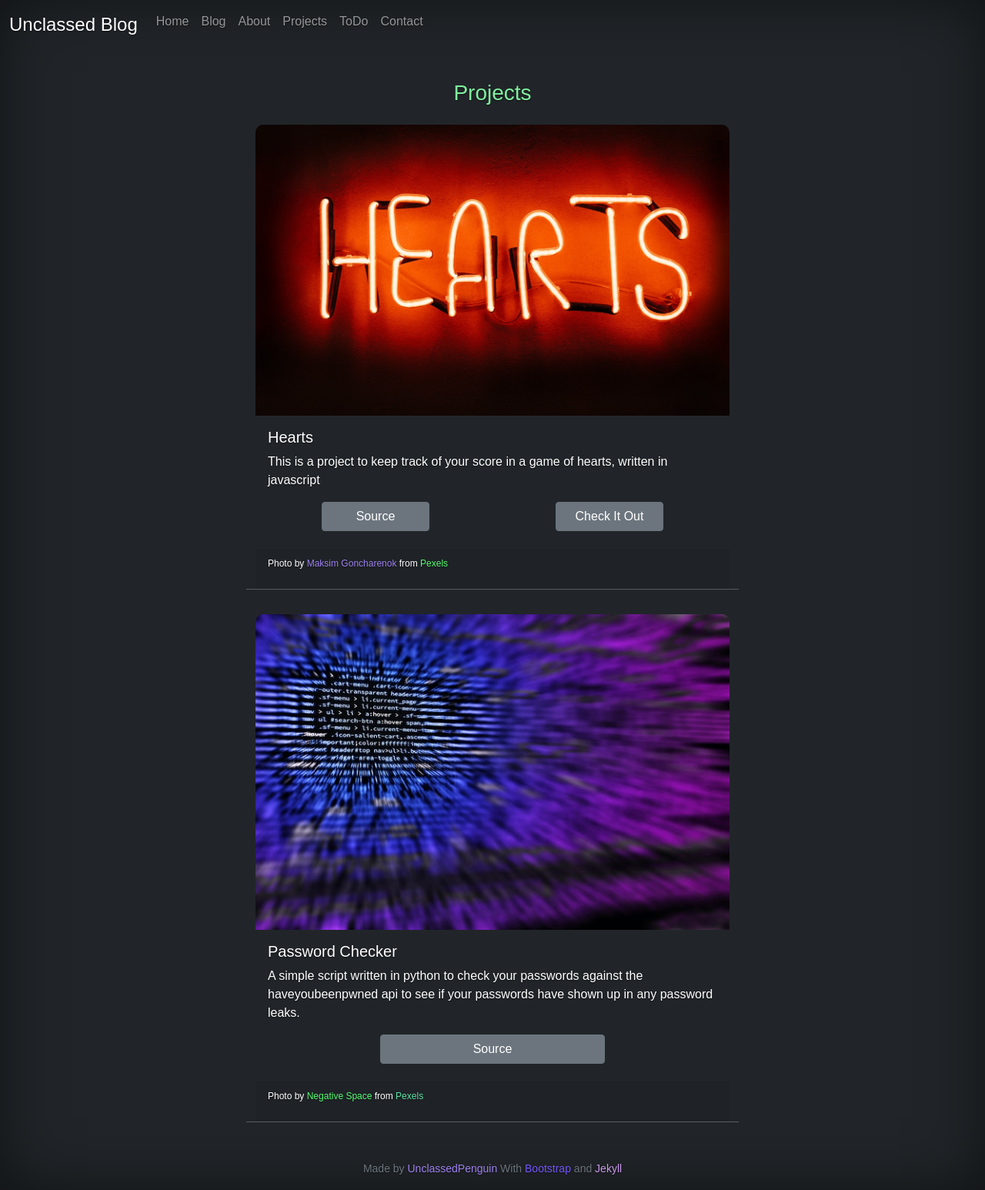
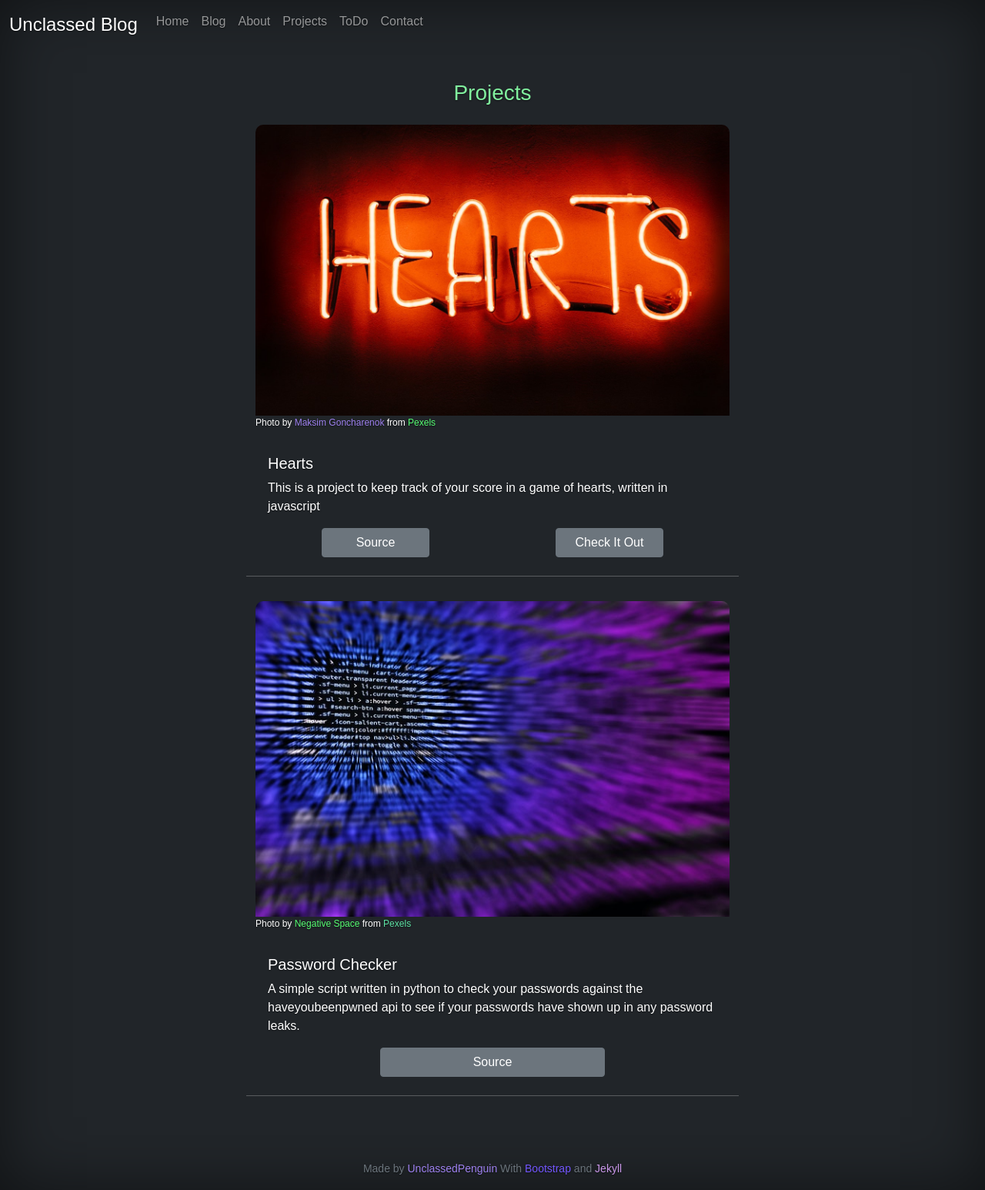
Before and after one commit to UnclassedPenguin/unclassedpenguin.github.io, a Jekyll site: the page built from projects.html, in a window 1280 px wide. Shown: the whole page at 77% size. Built offline with Jekyll 4.4.1, drawn with Linux system fonts in a browser that asks for light colours.

Commit message:
moved photo by link for projects

```diff
--- a/projects.html
+++ b/projects.html
@@ -9,9 +9,12 @@ permalink: /projects/
 {% for item in site.data.projects %}
 {% if item.projectName != nil and item.projectDescription != nil %}
 <div class="row pb-3">
-  <div class="card bg-dark border-0 ">
+  <div class="card bg-transparent border-0 ">
     {% if item.projectImage != nil %}
     <img src="{{ item.projectImage }} " class="card-img-top w-100" alt="{{ item.projectImageAlt }}">
+    {% if item.photoBy != nil %}
+    <p style="font-size:75%;">Photo by <a class="randomcolor" href="{{ item.photoByURL }}" target="_blank">{{item.photoBy}}</a> from <a class="randomcolor" href="{{ item.photoFromURL}}" target="_blank">{{item.photoFrom}}</a></p>
+    {% endif %}
     {% endif %}
     <div class="card-body">
       <h5 class="card-title"> {{ item.projectName }} </h5>
@@ -29,11 +32,6 @@ permalink: /projects/
         {% endif %}
       </div>
     </div>
-    {% if item.photoBy != nil %}
-    <div class="card-footer">
-      <p style="font-size:75%;">Photo by <a class="randomcolor" href="{{ item.photoByURL }}" target="_blank">{{item.photoBy}}</a> from <a class="randomcolor" href="{{ item.photoFromURL}}" target="_blank">{{item.photoFrom}}</a></p>
-    </div>
-    {% endif %}
   </div>
   <hr>
 </div>
```
